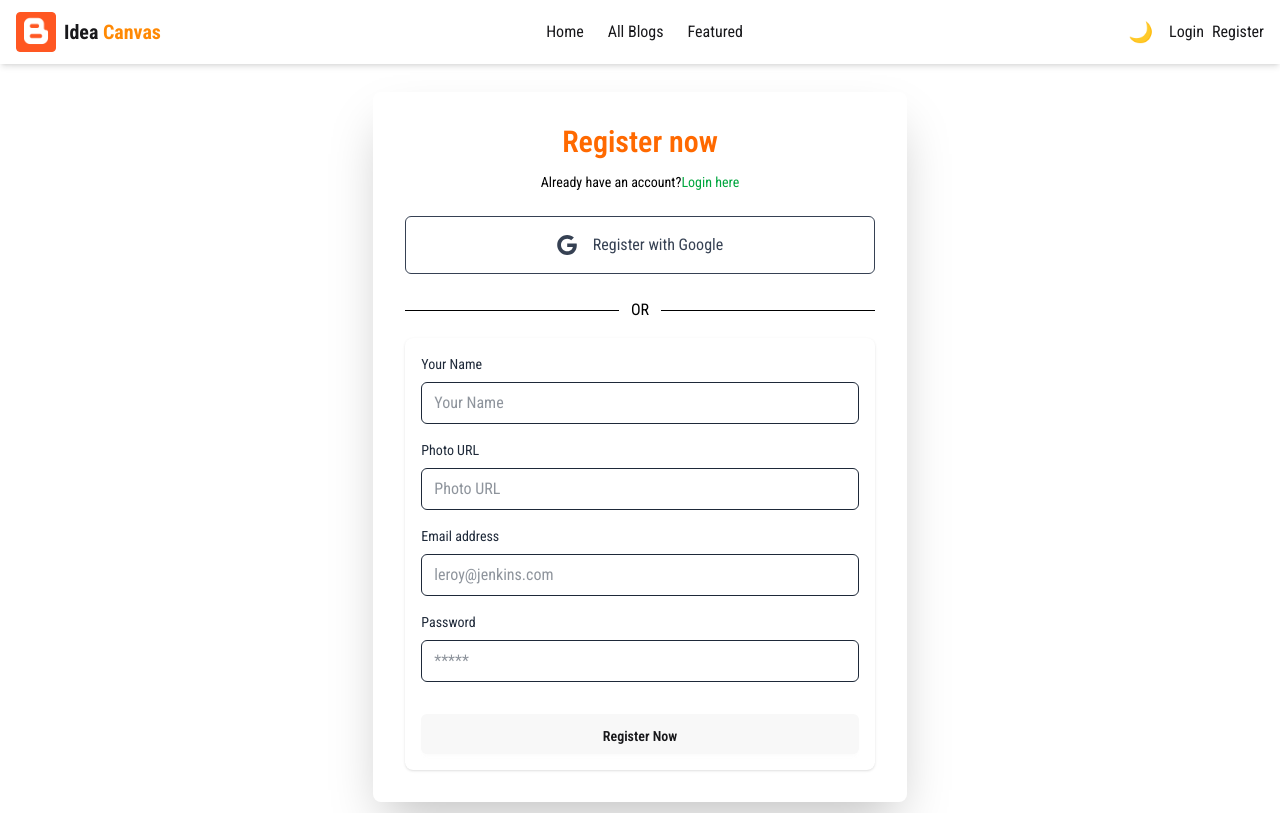
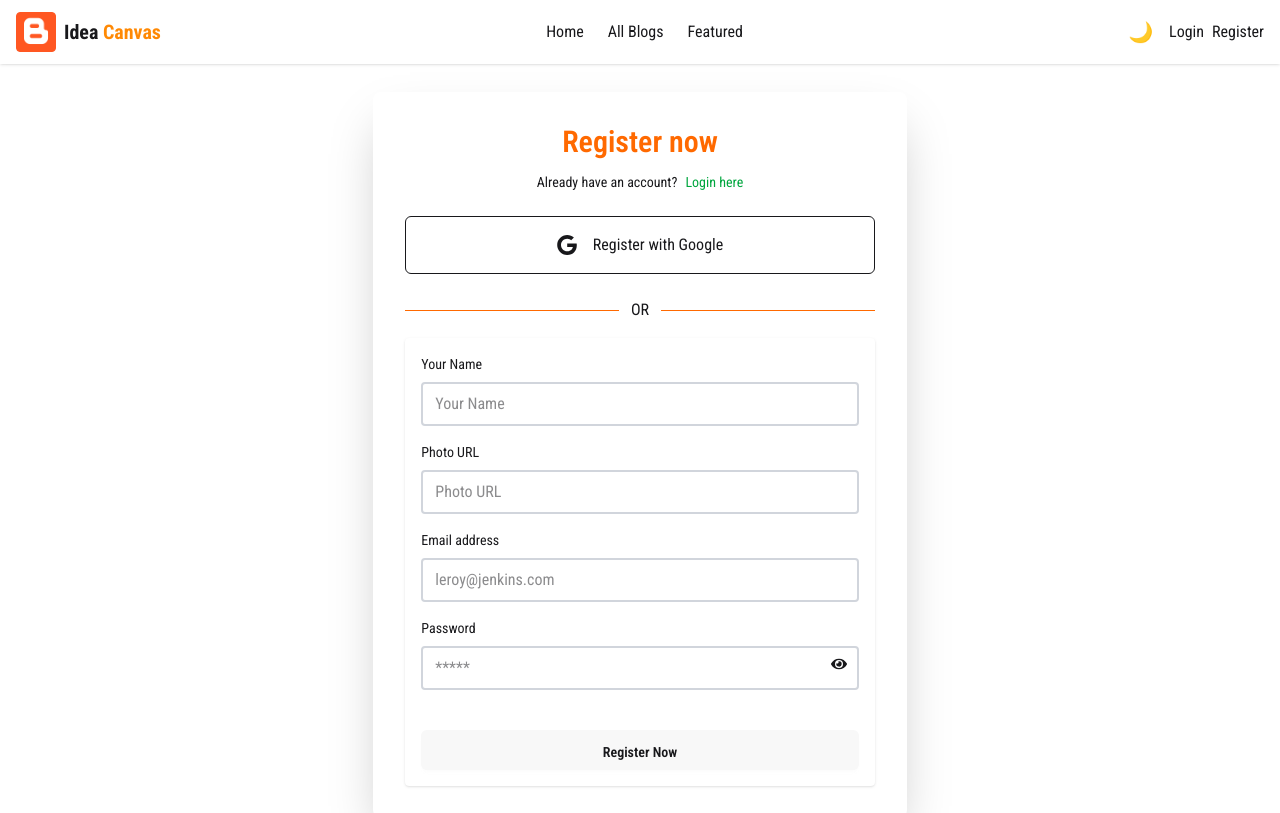
Before and after one commit to SohanurRahman007/assignment-11-idea-canvas-client-polishing, a React (Vite) app: page /register in a window 1280 px wide. Shown: the top 813 px of the page. Built offline with nearby package versions, Linux system fonts and the light colour scheme; no server answers.

Commit message:
footer section polishing done

```diff
--- a/src/components/Footer/AboutEvent.jsx
+++ b/src/components/Footer/AboutEvent.jsx
@@ -3,7 +3,7 @@ import { motion } from "framer-motion";
 
 const AboutEvent = () => {
   return (
-    <section className="bg-orange-50 mt-6 mb-6 md:rounded-sm dark:bg-gray-900 py-16 px-4 md:px-8">
+    <section className=" mt-6 text-base-content mb-6 md:rounded-sm bg-base-100 py-16 ">
       <div className="max-w-7xl mx-auto grid grid-cols-1 md:grid-cols-2 gap-12 items-center">
         {/* Image */}
         <motion.div
@@ -27,18 +27,18 @@ const AboutEvent = () => {
           <h2 className="text-3xl font-bold text-orange-500 mb-4">
             About the Event
           </h2>
-          <p className="text-gray-700 dark:text-gray-300 mb-4 leading-relaxed">
+          <p className="text-base-content mb-4 leading-relaxed">
             Join us for a transformative experience where innovation meets
             inspiration. The IdeaCanvas Event brings together creative minds,
             tech enthusiasts, and problem solvers to learn, connect, and
             collaborate.
           </p>
-          <p className="text-gray-700 dark:text-gray-300 mb-4 leading-relaxed">
+          <p className="text-base-content mb-4 leading-relaxed">
             Our mission is to empower individuals through hands-on workshops,
             expert-led sessions, and real-world project showcases. Whether
             you're a beginner or a pro, there's something for everyone.
           </p>
-          <ul className="list-disc pl-5 text-gray-700 dark:text-gray-300 space-y-2">
+          <ul className="list-disc pl-5 text-base-content space-y-2">
             <li>💡 Keynote talks from industry leaders</li>
             <li>🛠️ Live coding & UI/UX workshops</li>
             <li>🤝 Networking & mentorship opportunities</li>
--- a/src/components/Footer/CookiesPolicy.jsx
+++ b/src/components/Footer/CookiesPolicy.jsx
@@ -2,12 +2,12 @@ import React from "react";
 
 const CookiesPolicy = () => {
   return (
-    <section className="bg-white dark:bg-gray-900 mt-6 mb-6 text-gray-700 dark:text-gray-300 px-6 md:px-12 py-12  mx-auto rounded-md shadow-sm">
-      <div className="text-center mb-10">
+    <section className="mt-6 text-base-content mb-6 md:rounded-sm bg-base-100 py-16">
+      <div className=" text-base-content mb-10">
         <h2 className="text-3xl font-bold text-orange-500 mb-3">
           Cookies Policy
         </h2>
-        <p className="max-w-2xl mx-auto text-gray-600 dark:text-gray-400">
+        <p className="max-w-2xl  text-base-content">
           This Cookies Policy explains how IdeaCanvas uses cookies and similar
           technologies when you use our website.
         </p>
@@ -15,7 +15,7 @@ const CookiesPolicy = () => {
 
       <div className="space-y-6 text-sm leading-relaxed">
         <div>
-          <h3 className="text-xl font-semibold text-gray-800 dark:text-white mb-2">
+          <h3 className="text-xl font-semibold text-base-content mb-2">
             1. What Are Cookies?
           </h3>
           <p>
@@ -26,7 +26,7 @@ const CookiesPolicy = () => {
         </div>
 
         <div>
-          <h3 className="text-xl font-semibold text-gray-800 dark:text-white mb-2">
+          <h3 className="text-xl font-semibold text-base-content mb-2">
             2. Types of Cookies We Use
           </h3>
           <ul className="list-disc list-inside space-y-1">
@@ -50,7 +50,7 @@ const CookiesPolicy = () => {
         </div>
 
         <div>
-          <h3 className="text-xl font-semibold text-gray-800 dark:text-white mb-2">
+          <h3 className="text-xl font-semibold text-base-content mb-2">
             3. How to Control Cookies
           </h3>
           <p>
@@ -60,7 +60,7 @@ const CookiesPolicy = () => {
         </div>
 
         <div>
-          <h3 className="text-xl font-semibold text-gray-800 dark:text-white mb-2">
+          <h3 className="text-xl font-semibold text-base-content mb-2">
             4. Third-Party Cookies
           </h3>
           <p>
@@ -70,7 +70,7 @@ const CookiesPolicy = () => {
         </div>
 
         <div>
-          <h3 className="text-xl font-semibold text-gray-800 dark:text-white mb-2">
+          <h3 className="text-xl font-semibold text-base-content mb-2">
             5. Updates to This Policy
           </h3>
           <p>
@@ -80,7 +80,7 @@ const CookiesPolicy = () => {
         </div>
 
         <div>
-          <h3 className="text-xl font-semibold text-gray-800 dark:text-white mb-2">
+          <h3 className="text-xl font-semibold text-base-content mb-2">
             6. Contact Us
           </h3>
           <p>
--- a/src/components/Footer/Footer.jsx
+++ b/src/components/Footer/Footer.jsx
@@ -4,7 +4,7 @@ import { Link } from "react-router";
 const Footer = () => {
   return (
     <div>
-      <footer className="bg-white dark:bg-gray-900 mb-6 shadow-sm rounded-md">
+      <footer className="bg-white dark:bg-gray-900 mt-4 shadow-sm ">
         <div className="container px-6 py-8 mx-auto">
           <div className="flex flex-col items-center text-center">
             <a href="#">
--- a/src/components/Footer/Teams.jsx
+++ b/src/components/Footer/Teams.jsx
@@ -26,12 +26,12 @@ const teamMembers = [
 
 const Teams = () => {
   return (
-    <section className="bg-gray-50 mt-6 mb-6 rounded-sm dark:bg-gray-900 py-16 px-4 md:px-8">
-      <div className="max-w-7xl mx-auto text-center mb-12">
+    <section className="mt-6 text-base-content mb-6 md:rounded-sm bg-base-100 py-16">
+      <div className=" mx-auto text-center mb-12">
         <h2 className="text-3xl font-bold text-orange-500 mb-4">
           Meet Our Team
         </h2>
-        <p className="text-gray-600 dark:text-gray-300 max-w-xl mx-auto">
+        <p className="text-base-content max-w-xl mx-auto">
           Our team is composed of passionate professionals dedicated to bringing
           your ideas to life with precision and creativity.
         </p>
@@ -44,7 +44,7 @@ const Teams = () => {
             initial={{ opacity: 0, y: 40 }}
             whileInView={{ opacity: 1, y: 0 }}
             transition={{ delay: idx * 0.1, duration: 0.5 }}
-            className="bg-white dark:bg-gray-800 rounded-xl shadow hover:shadow-md p-6 text-center"
+            className="bg-base-100 rounded-sm shadow hover:shadow-md p-6 text-center"
           >
             <img
               src={member.image}
--- a/src/components/Navbar/Navbar.jsx
+++ b/src/components/Navbar/Navbar.jsx
@@ -90,8 +90,10 @@ const Navbar = () => {
 
   return (
     <>
-      <nav className="bg-base-100 sticky top-0 z-50 shadow-md w-full">
+      {/* ===== Navbar Main ===== */}
+      <nav className="bg-base-100 sticky top-0 z-50 shadow-sm w-full">
         <div className="max-w-screen-xl mx-auto px-4 py-3 flex justify-between items-center">
+          {/* Logo */}
           <Link to="/" className="flex items-center gap-2">
             <img src={logo} alt="Logo" className="w-10 h-10 rounded-sm" />
             <span className="text-xl font-bold text-base-content">
@@ -99,12 +101,12 @@ const Navbar = () => {
             </span>
           </Link>
 
-          {/* Desktop Nav */}
+          {/* Desktop Navigation */}
           <ul className="hidden md:flex gap-6 text-base-content">{navItems}</ul>
 
           {/* Right Side (Desktop) */}
           <div className="hidden md:flex items-center gap-4">
-            <button onClick={toggleTheme} className="text-xl">
+            <button onClick={toggleTheme} className="text-xl cursor-pointer">
               {theme === "light" ? "🌙" : "☀️"}
             </button>
 
@@ -143,7 +145,7 @@ const Navbar = () => {
             )}
           </div>
 
-          {/* Mobile Menu Button */}
+          {/* Mobile Hamburger */}
           <button
             onClick={() => setIsOpen(true)}
             className="md:hidden text-2xl"
@@ -153,12 +155,12 @@ const Navbar = () => {
         </div>
       </nav>
 
-      {/* Drawer with outside click & transparent overlay */}
+      {/* ===== Mobile Drawer ===== */}
       <Transition appear show={isOpen} as={Fragment}>
         <Dialog
           as="div"
           className="relative z-50 md:hidden"
-          onClose={setIsOpen}
+          onClose={() => setIsOpen(false)}
         >
           <Transition.Child
             as={Fragment}
@@ -170,12 +172,13 @@ const Navbar = () => {
             leaveTo="opacity-0 translate-x-full"
           >
             <div className="fixed inset-0 flex z-50">
-              {/* Transparent overlay to close on click */}
-              <Dialog.Overlay
+              {/* ✅ Replaced Dialog.Overlay with div */}
+              <div
                 className="fixed inset-0 bg-black/40"
                 onClick={() => setIsOpen(false)}
-              />
-              {/* Drawer content */}
+              ></div>
+
+              {/* Drawer Panel */}
               <div className="relative bg-base-100 w-64 p-6 shadow-lg z-50">
                 <div className="flex justify-between items-center mb-4">
                   <h2 className="text-xl font-semibold">Menu</h2>
--- a/src/pages/Login/Login.jsx
+++ b/src/pages/Login/Login.jsx
@@ -1,10 +1,12 @@
-import { useContext } from "react";
+import { useContext, useState } from "react";
 import { Link, useLocation, useNavigate } from "react-router-dom";
 import { AuthContext } from "../../provider/AuthProvider";
 import Swal from "sweetalert2";
+import { FaEye, FaEyeSlash } from "react-icons/fa";
 
 const Login = () => {
   const { loginUser, googleLogin } = useContext(AuthContext);
+  const [showPassword, setShowPassword] = useState(false);
   const location = useLocation();
   const navigate = useNavigate();
 
@@ -57,7 +59,7 @@ const Login = () => {
           <h2 className="mb-3 text-3xl font-semibold text-center text-orange-500">
             Login Now
           </h2>
-          <p className="text-sm text-center dark:text-gray-600">
+          <p className="text-sm text-center text-base-content">
             Dont have account?
             <Link
               to="/register"
@@ -86,17 +88,21 @@ const Login = () => {
             </button>
           </div>
           <div className="flex items-center w-full my-4">
-            <hr className="w-full dark:text-gray-600" />
-            <p className="px-3 dark:text-gray-600">OR</p>
-            <hr className="w-full dark:text-gray-600" />
+            <hr className="w-full text-base-content border-orange-500" />
+            <p className="px-3 text-base-content ">OR</p>
+            <hr className="w-full border-orange-500 text-base-content" />
           </div>
           <form
             onSubmit={handleLogin}
-            className="space-y-8 p-4 transition-all  rounded-lg bg-white shadow"
+            className="space-y-8 p-4 transition-all bg-base-100 rounded-sm shadow"
           >
-            <div className="space-y-4">
+            <div className="space-y-4 bg-base-100 text-base-content">
+              {/* Email Field */}
               <div className="space-y-2">
-                <label htmlFor="email" className="block text-sm">
+                <label
+                  htmlFor="email"
+                  className="block text-sm text-base-content"
+                >
                   Email address
                 </label>
                 <input
@@ -104,35 +110,50 @@ const Login = () => {
                   name="email"
                   id="email"
                   placeholder="leroy@jenkins.com"
-                  className="w-full px-3 py-2 border rounded-md dark:border-gray-300 dark:bg-gray-50 dark:text-gray-800 focus:dark:border-violet-600"
+                  className="w-full px-3 py-2  border-2 border-gray-300 focus:outline-none focus:border-orange-500 rounded-sm bg-base-100"
+                  required
                 />
               </div>
-              <div className="space-y-2">
+
+              {/* Password Field with Toggle */}
+              <div className="space-y-2 relative">
                 <div className="flex justify-between">
                   <label htmlFor="password" className="text-sm">
                     Password
                   </label>
                   <a
-                    rel="noopener noreferrer"
                     href="#"
-                    className="text-xs hover:underline dark:text-gray-600"
+                    className="text-xs hover:underline text-base-content"
                   >
                     Forgot password?
                   </a>
                 </div>
+
                 <input
-                  type="password"
+                  type={showPassword ? "text" : "password"}
                   name="password"
                   id="password"
                   placeholder="*****"
-                  className="w-full px-3 py-2 border rounded-md dark:border-gray-300 dark:bg-gray-50 dark:text-gray-800 focus:dark:border-violet-600"
+                  className="w-full px-3 py-2 rounded-sm text-base-content pr-10  border-2 border-gray-300 focus:outline-none focus:border-orange-500"
+                  required
                 />
+
+                {/* Toggle Button */}
+                <button
+                  type="button"
+                  onClick={() => setShowPassword(!showPassword)}
+                  className="absolute right-3 top-[2.4rem] text-base-content focus:outline-none"
+                >
+                  {showPassword ? <FaEyeSlash /> : <FaEye />}
+                </button>
               </div>
             </div>
+
+            {/* Submit Button */}
             <input
               type="submit"
               value="Login Now"
-              className="w-full px-8 btn py-3 font-semibold rounded-md dark:bg-orange-500 dark:text-gray-50 border-none"
+              className="w-full px-8 btn py-3 font-semibold rounded-sm bg-orange-500 text-white "
             />
           </form>
         </div>
--- a/src/pages/Register/Register.jsx
+++ b/src/pages/Register/Register.jsx
@@ -2,11 +2,13 @@ import { useContext, useState } from "react";
 import { Link, useLocation, useNavigate } from "react-router";
 import Swal from "sweetalert2";
 import { AuthContext } from "../../provider/AuthProvider";
+import { FaEye, FaEyeSlash } from "react-icons/fa";
 
 const Register = () => {
   const { createUser, googleLogin } = useContext(AuthContext);
   const [error, setError] = useState("");
   const [success, setSuccess] = useState("");
+  const [showPassword, setShowPassword] = useState(false);
   const location = useLocation();
   const navigate = useNavigate();
 
@@ -77,42 +79,42 @@ const Register = () => {
           <h2 className="mb-3 text-3xl font-semibold text-center text-orange-500">
             Register now
           </h2>
-          <p className="text-sm text-center dark:text-gray-600">
+          <p className="text-sm text-center text-base-content ">
             Already have an account?
             <Link
               to="/login"
               href="#"
               rel="noopener noreferrer"
-              className="focus:underline hover:underline text-green-600"
+              className="focus:underline hover:underline text-green-600 ml-2"
             >
               Login here
             </Link>
           </p>
-          <div className="my-6 space-y-4">
+          <div className="my-6 space-y-4 text-base-content">
             <button
               onClick={handleGoogleLogin}
               aria-label="Login with Google"
               type="button"
-              className="flex items-center justify-center w-full p-4 space-x-4 border rounded-md focus:ring-2 focus:ring-offset-1 dark:border-gray-600 focus:dark:ring-violet-600 hover:bg-orange-500 hover:text-white cursor-pointer transition-colors duration-300 text-gray-700"
+              className="flex items-center justify-center w-full p-4 space-x-4 border rounded-md focus:ring-2 focus:ring-offset-1 dark:border-gray-600 hover:bg-orange-500 hover:text-white cursor-pointer transition-colors duration-300"
             >
               <svg
                 xmlns="http://www.w3.org/2000/svg"
                 viewBox="0 0 32 32"
-                className="w-5 h-5 fill-current"
+                className="w-5 h-5 fill-current text-base-content "
               >
                 <path d="M16.318 13.714v5.484h9.078c-0.37 2.354-2.745 6.901-9.078 6.901-5.458 0-9.917-4.521-9.917-10.099s4.458-10.099 9.917-10.099c3.109 0 5.193 1.318 6.38 2.464l4.339-4.182c-2.786-2.599-6.396-4.182-10.719-4.182-8.844 0-16 7.151-16 16s7.156 16 16 16c9.234 0 15.365-6.49 15.365-15.635 0-1.052-0.115-1.854-0.255-2.651z"></path>
               </svg>
-              <p>Register with Google</p>
+              <p className="text-base-content ">Register with Google</p>
             </button>
           </div>
           <div className="flex items-center w-full my-4">
-            <hr className="w-full dark:text-gray-600" />
-            <p className="px-3 dark:text-gray-600">OR</p>
-            <hr className="w-full dark:text-gray-600" />
+            <hr className="w-full border-orange-500" />
+            <p className="px-3 border-orange-500 text-base-content">OR</p>
+            <hr className="w-full border-orange-500" />
           </div>
           <form
             onSubmit={handleRegister}
-            className="space-y-8 p-4 transition-all text-gray-800 rounded-lg bg-white shadow"
+            className="space-y-8 p-4 transition-all rounded-sm bg-base-100 text-base-content shadow-sm"
           >
             <div className="space-y-4">
               <div className="space-y-2">
@@ -126,7 +128,7 @@ const Register = () => {
                   id="name"
                   placeholder="Your Name"
                   required
-                  className="w-full px-3 py-2 border rounded-md dark:border-gray-300 dark:bg-gray-50 dark:text-gray-800 focus:dark:border-violet-600"
+                  className="w-full px-3 py-2  border-2 border-gray-300 focus:outline-none focus:border-orange-500 rounded-sm bg-base-100"
                 />
               </div>
               <div className="space-y-2">
@@ -140,7 +142,7 @@ const Register = () => {
                   id="photo"
                   placeholder="Photo URL"
                   required
-                  className="w-full px-3 py-2 border rounded-md dark:border-gray-300 dark:bg-gray-50 dark:text-gray-800 focus:dark:border-violet-600"
+                  className="w-full px-3 py-2  border-2 border-gray-300 focus:outline-none focus:border-orange-500 rounded-sm bg-base-100"
                 />
               </div>
               <div className="space-y-2">
@@ -154,24 +156,34 @@ const Register = () => {
                   id="email"
                   placeholder="leroy@jenkins.com"
                   required
-                  className="w-full px-3 py-2 border rounded-md dark:border-gray-300 dark:bg-gray-50 dark:text-gray-800 focus:dark:border-violet-600"
+                  className="w-full px-3 py-2  border-2 border-gray-300 focus:outline-none focus:border-orange-500 rounded-sm bg-base-100"
                 />
               </div>
-              <div className="space-y-2">
+              {/* Password Field with Toggle */}
+              <div className="space-y-2 relative">
                 <div className="flex justify-between">
                   <label htmlFor="password" className="text-sm">
                     Password
                   </label>
                 </div>
-                {/* password */}
+
                 <input
-                  type="password"
+                  type={showPassword ? "text" : "password"}
                   name="password"
                   id="password"
                   placeholder="*****"
+                  className="w-full px-3 py-2 rounded-sm text-base-content pr-10  border-2 border-gray-300 focus:outline-none focus:border-orange-500"
                   required
-                  className="w-full px-3 py-2 border rounded-md dark:border-gray-300 dark:bg-gray-50 dark:text-gray-800 focus:dark:border-violet-600"
                 />
+
+                {/* Toggle Button */}
+                <button
+                  type="button"
+                  onClick={() => setShowPassword(!showPassword)}
+                  className="absolute right-3 top-[2.4rem] text-base-content focus:outline-none"
+                >
+                  {showPassword ? <FaEyeSlash /> : <FaEye />}
+                </button>
               </div>
             </div>
             <input
```
Also changed, not shown: src/components/Footer/PrivacyPolicy.jsx (+12 -12 lines).
